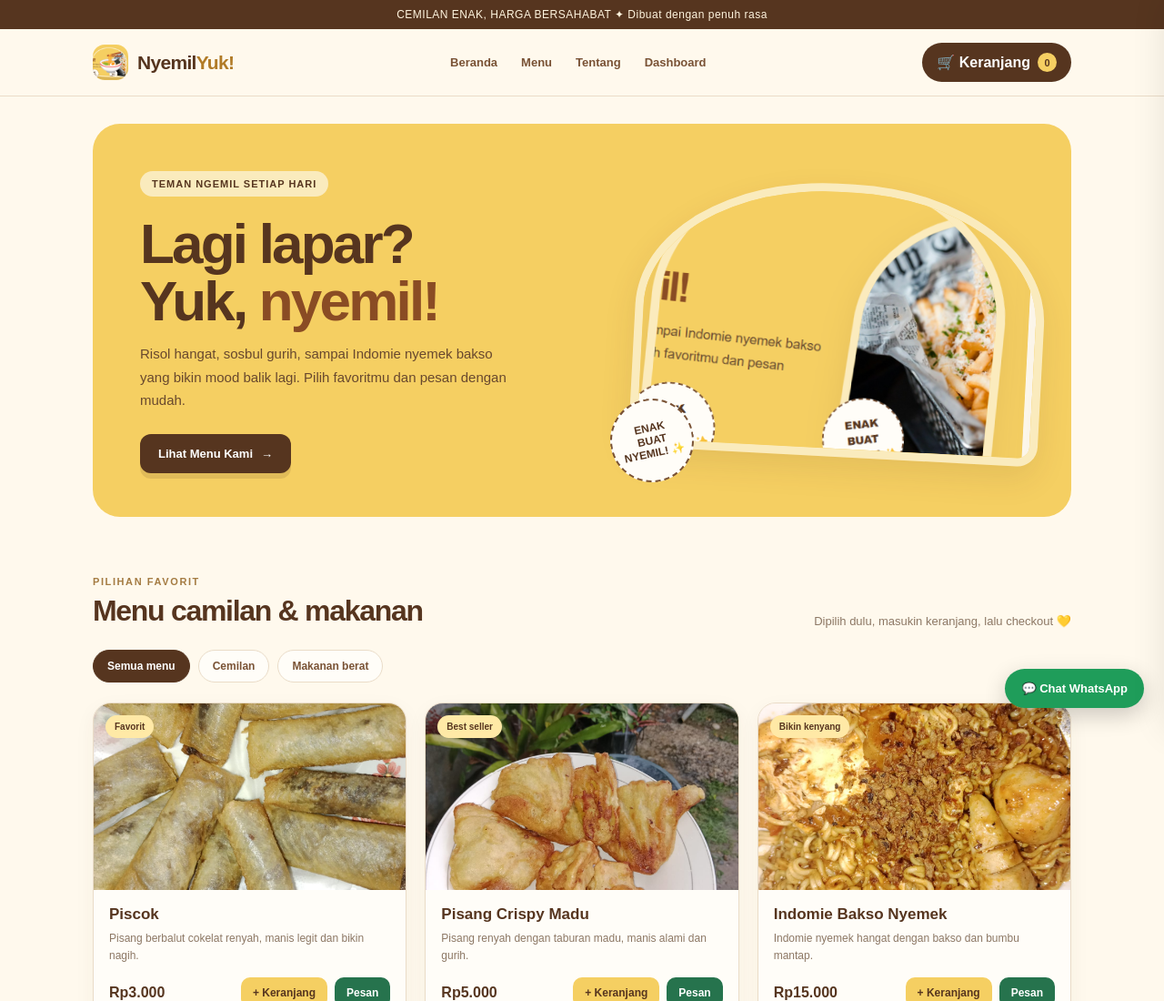
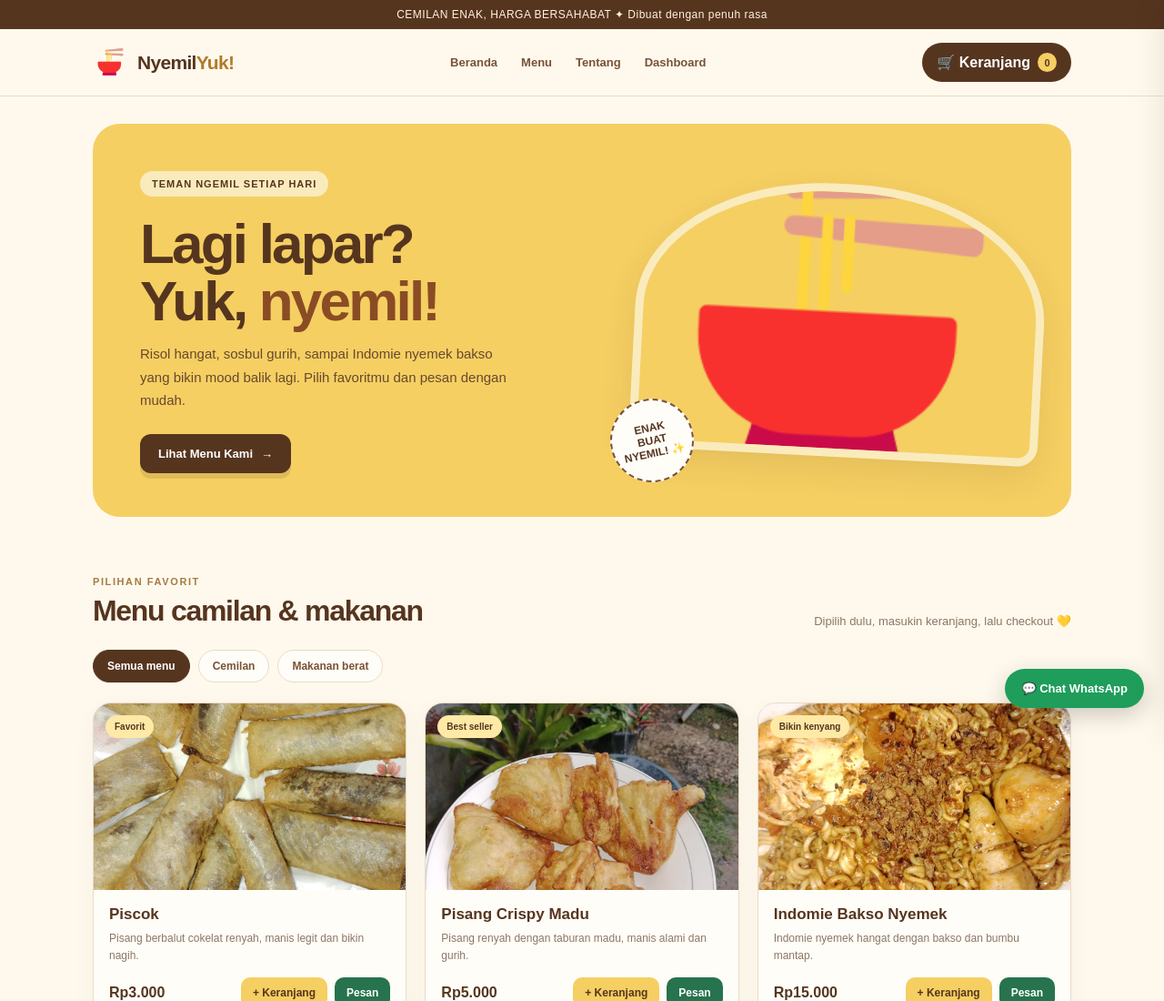
Before and after one commit to naisaaaa745/Nyemilyuk, a plain HTML site: page index.html in a window 1280 px wide. Shown: the top 1100 px of the page at 91% size. Drawn offline with Linux system fonts and the light colour scheme.

Commit message:
Use red noodle bowl image as logo and hero, remove yellow background

```diff
--- a/css/style.css
+++ b/css/style.css
@@ -97,5 +97,5 @@
 .field-mini:focus{outline:2px solid var(--butter);border-color:var(--brown2)}
 .footer-link{display:inline-block;margin-top:6px;color:#f5cf62;font-weight:800}
 .footer-link:hover{text-decoration:underline}
-.brand-mark{overflow:hidden;padding:0;background-image:url("../assets/images/logo-background.png");background-size:cover;background-position:center}
-.brand-mark img{display:block;width:100%;height:100%;object-fit:cover;border-radius:13px}
+.brand-mark{overflow:hidden;padding:0;background:transparent;box-shadow:none}
+.brand-mark img{display:block;width:100%;height:100%;object-fit:contain;border-radius:0}
--- a/index.html
+++ b/index.html
@@ -11,7 +11,7 @@
   <div class="topbar">CEMILAN ENAK, HARGA BERSAHABAT ✦ Dibuat dengan penuh rasa</div>
   <header>
     <nav class="nav">
-      <a class="brand" href="#"><span class="brand-mark">🍜</span><span>Nyemil<span style="color:#b17b27">Yuk!</span></span></a>
+      <a class="brand" href="#"><span class="brand-mark"><img src="assets/images/mangkuk-merah.png" alt="Logo NyemilYuk!"></span><span>Nyemil<span style="color:#b17b27">Yuk!</span></span></a>
       <div class="navlinks"><a href="#home">Beranda</a><a href="#menu">Menu</a><a href="#about">Tentang</a><a href="dashboard.html">Dashboard</a></div>
       <button class="cart-pill" onclick="openCart()">🛒 Keranjang <span class="count" id="cartCount">0</span></button>
     </nav>
@@ -27,7 +27,7 @@
           <a class="primary-btn" href="#menu">Lihat Menu Kami <span style="margin-left:9px">→</span></a>
         </div>
         <div class="hero-art">
-          <img src="assets/images/logo-background.png" alt="Mangkuk mie nyemek">
+          <img src="assets/images/mangkuk-merah.png" alt="Mangkuk mie nyemek">
           <div class="sticker">ENAK<br>BUAT<br>NYEMIL! ✨</div>
         </div>
       </div>
```
Also changed, not shown: dashboard.html (+1 -1 lines), assets/images/logo-background.png (deleted), assets/images/mangkuk-merah.png (added), 1 other file.
